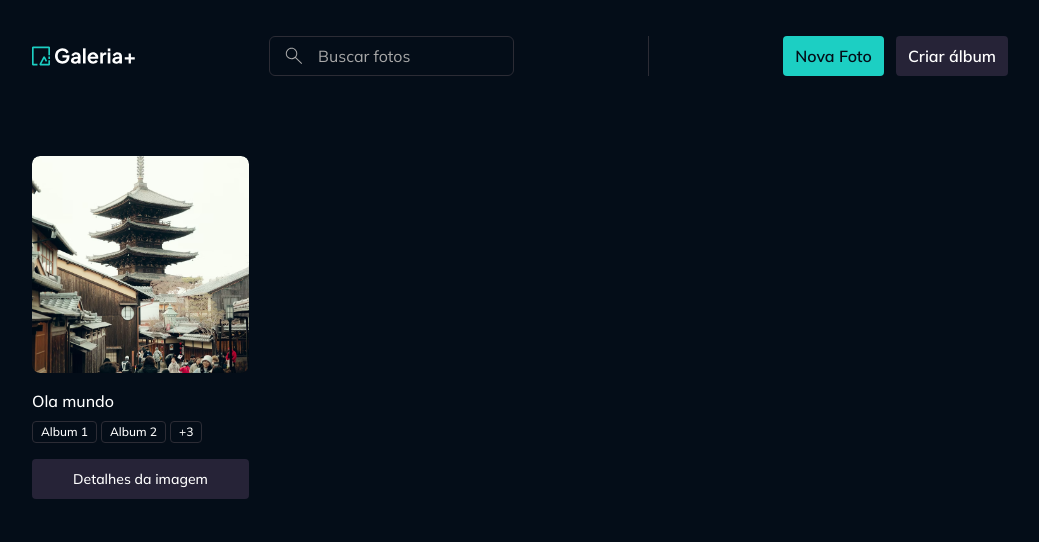
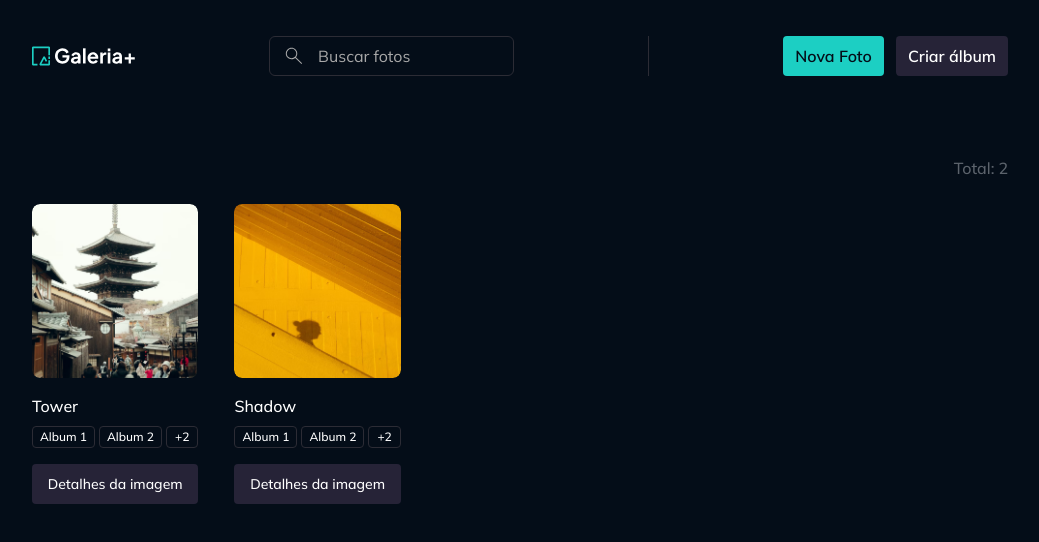
Before and after one commit to guilchaves/rocketseat-react, a React (Vite) app in the folder 5-gallery-plus/: page / in a window 1280 px wide. Shown: the top 542 px of the page, without its empty margins (120-1159 px from the left). Built offline with nearby package versions, Linux system fonts and the light colour scheme.

Commit message:
chore(gallery): adiciona lista de fotos

```diff
--- /dev/null
+++ b/5-gallery-plus/src/contexts/photos/components/photo-list.tsx
@@ -0,0 +1,51 @@
+import Skeleton from "../../../components/skeleton";
+import Text from "../../../components/text";
+import type { Photo } from "../models/photos";
+import PhotoWidget from "./photo-widget";
+
+interface PhotoListProps {
+  photos: Photo[];
+  loading?: boolean;
+}
+export default function PhotosList({ photos, loading }: PhotoListProps) {
+  return (
+    <div className="space-y-6">
+      <Text
+        as="div"
+        variant="paragraph-large"
+        className="flex items-center justify-end gap-1 text-accent-span"
+      >
+        Total:{" "}
+        {!loading ? (
+          <div>{photos.length}</div>
+        ) : (
+          <Skeleton className="w-6 h-6" />
+        )}
+      </Text>
+
+      {!loading && photos.length > 0 && (
+        <div className="grid grid-cols-5 gap-9">
+          {photos.map((photo) => (
+            <PhotoWidget key={photo.id} photo={photo} />
+          ))}
+        </div>
+      )}
+      {loading && (
+        <div className="grid grid-cols-5 gap-9">
+          {Array.from({ length: 10 }).map((_, index) => (
+            <PhotoWidget
+              key={`photo-loading-${index}`}
+              photo={{} as Photo}
+              loading
+            />
+          ))}
+        </div>
+      )}
+      {!loading && photos.length === 0 && (
+        <div className="flex justify-center items-center h-full">
+          <Text variant="paragraph-large">Nenhuma foto encontrada</Text>
+        </div>
+      )}
+    </div>
+  );
+}
--- a/5-gallery-plus/src/contexts/photos/components/photo-widget.tsx
+++ b/5-gallery-plus/src/contexts/photos/components/photo-widget.tsx
@@ -18,10 +18,10 @@
         <ImagePreview
           src={`/images/${photo.imageId}`}
           title={photo.title}
-          imageClassName="w-[13.5625rem] h-[13.5625rem] rounded-lg"
+          imageClassName="w-[10.875rem] h-[10.875rem] rounded-lg"
         />
       ) : (
-        <Skeleton className="w-[13.5625rem] h-[13.5625rem] rounded-lg" />
+        <Skeleton className="w-[10.875rem] h-[10.875rem] rounded-lg" />
       )}
 
       <div className="flex flex-col gap-2">
@@ -71,7 +71,7 @@
           </Text>
         </Link>
       ) : (
-        <Skeleton className="w-full h-13" />
+        <Skeleton className="w-full h-10" />
       )}
     </div>
   );
--- a/5-gallery-plus/src/pages/page-home.tsx
+++ b/5-gallery-plus/src/pages/page-home.tsx
@@ -1,24 +1,33 @@
 import Container from "../components/container";
-import PhotoWidget from "../contexts/photos/components/photo-widget";
+import PhotoList from "../contexts/photos/components/photo-list";
 
 export default function HomePage() {
   return (
     <Container>
-      <div className="grid grid-cols-4 gap-9">
-        <PhotoWidget
-          photo={{
-            id: "123",
-            title: "Ola mundo",
+      <PhotoList
+        photos={[
+          {
+            id: "1",
+            title: "Tower",
             imageId: "portrait-tower.png",
             albums: [
-              { id: "1", title: "Album 1" },
-              { id: "23", title: "Album 2" },
-              { id: "2131", title: "Album 3" },
-              { id: "12", title: "Album 4" },
+              { id: "123", title: "Album 1" },
+              { id: "321", title: "Album 2" },
+              { id: "333", title: "Album 3" },
             ],
-          }}
-        />
-      </div>
+          },
+          {
+            id: "2",
+            title: "Shadow",
+            imageId: "portrait-shadow.png",
+            albums: [
+              { id: "123", title: "Album 1" },
+              { id: "321", title: "Album 2" },
+              { id: "333", title: "Album 3" },
+            ],
+          },
+        ]}
+      />
     </Container>
   );
 }
```
